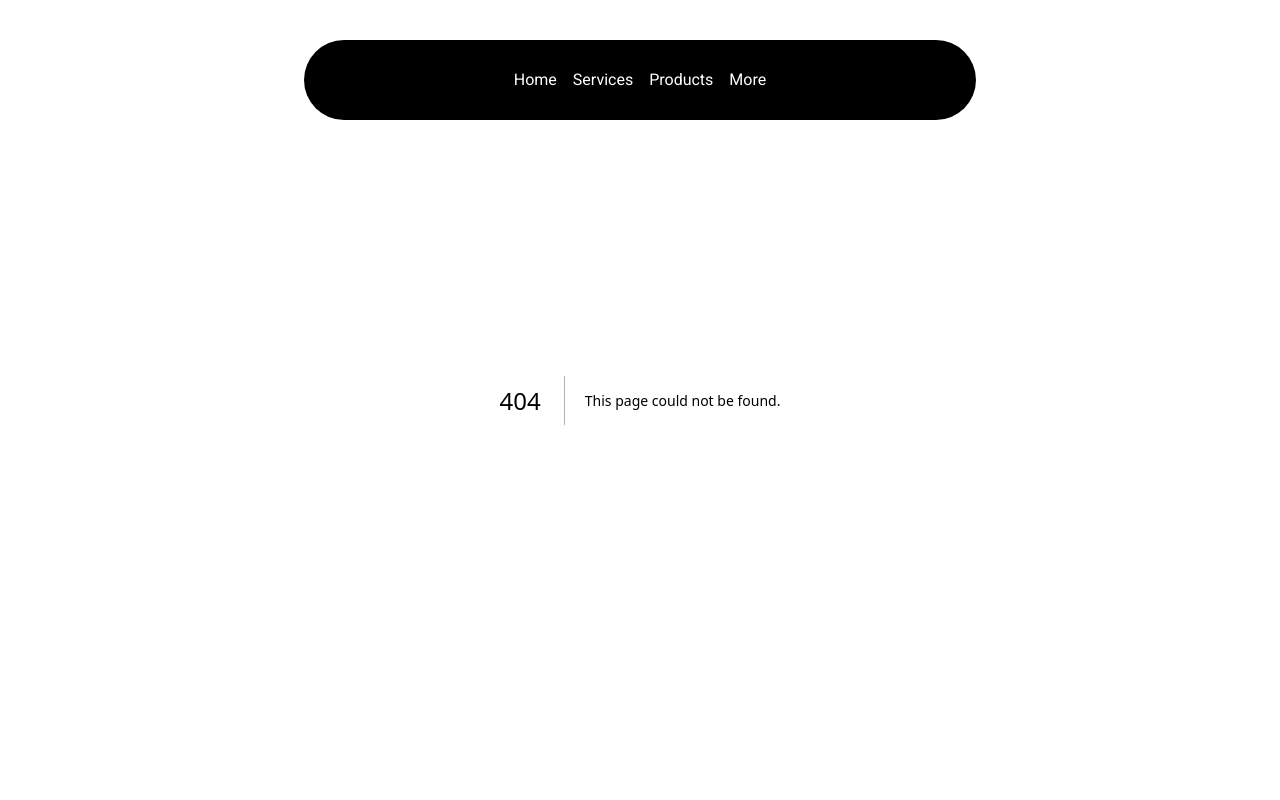
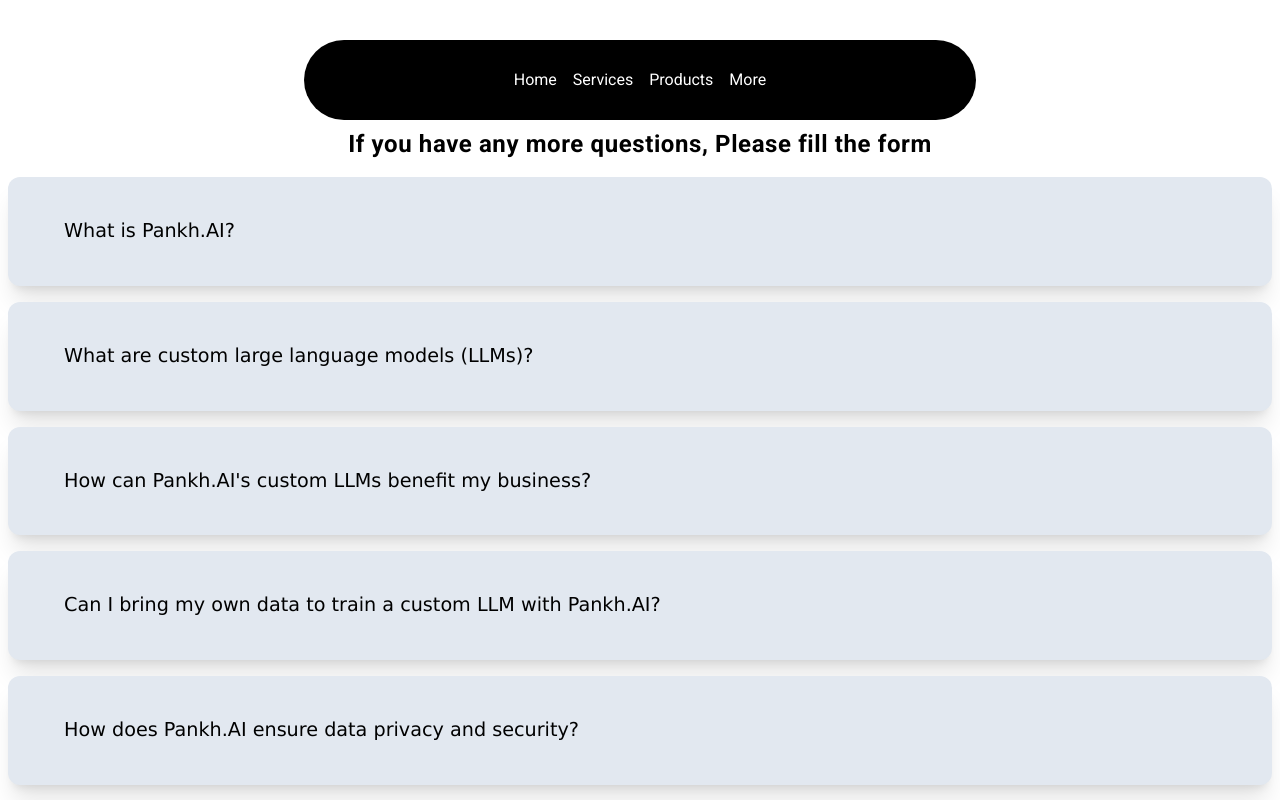
Before and after one commit to SailendraDarbha94/pankh.AI, a Next.js app: page /about/faqs in a window 1280 px wide. Before the commit this address had no page. Shown: the top 800 px of the page. Built offline with nearby package versions, Linux system fonts and the light colour scheme.

Commit message:
faqs done pricing to be done

```diff
--- /dev/null
+++ b/src/app/about/faqs/page.tsx
@@ -0,0 +1,72 @@
+"use client";
+import { TextGenerateEffect } from "@/components/misc/TextGenerateEffect";
+import { faqs } from "../texts";
+import { useState } from "react";
+import "../../globals.css";
+import SimpleForm from "@/components/misc/SimpleForm";
+
+const FaqItem = ({ faq }: { faq: any }) => {
+  const [isOpen, setIsOpen] = useState(false);
+
+  const toggleAccordion = () => {
+    setIsOpen(!isOpen);
+  };
+
+  return (
+    <div className="p-8 m-2 rounded-xl shadow-xl md:px-14 md:my-4 bg-slate-200 text-content">
+      <h2 onClick={toggleAccordion} className="hover:cursor-pointer py-2">
+        {faq.question}
+      </h2>
+      <div
+        style={{
+          maxHeight: isOpen ? "1000px" : "0",
+          overflow: "hidden",
+          transition: "max-height 1s ease",
+        }}
+      >
+        {isOpen && <p>{faq.answer}</p>}
+      </div>
+    </div>
+  );
+};
+
+function FaqPage({ faqs }: { faqs: any[] }) {
+  return (
+    <div>
+      {faqs.map((faq: any) => (
+        <FaqItem key={faq.id} faq={faq} />
+      ))}
+    </div>
+  );
+}
+
+const Page = () => {
+  const introHeader: string =
+    "If you have any more questions, Please fill the form";
+  const [email, setEmail] = useState("");
+  const [question, setQuestion] = useState("");
+
+  const handleSubmit = (event: any) => {
+    event.preventDefault();
+    // Handle form submission, e.g., send data to backend or perform validation
+    console.log("Email:", email);
+    console.log("Question:", question);
+    // Reset form fields after submission
+    setEmail("");
+    setQuestion("");
+  };
+
+  return (
+    <div className="min-h-screen w-full mt-32 mb-20">
+      <div className="w-full px-8 md:px-24 text-center">
+        <TextGenerateEffect words={introHeader} />
+      </div>
+      <FaqPage faqs={faqs} />
+      <hr className="my-10" />
+
+      <div className="p-4 w-full md:w-1/2 mx-auto">form to collect email and question</div>
+    </div>
+  );
+};
+
+export default Page;
--- a/src/app/about/texts.ts
+++ b/src/app/about/texts.ts
@@ -31,3 +31,41 @@
         paragraph: fifthPara
     }
 ]
+
+export const faqs:any[] = [
+    {
+        "id": 1,
+        "question": "What is Pankh.AI?",
+        "answer": "Pankh.AI is an AI platform that offers a range of services, including custom large language models (LLMs), interface design, web development, and more. Our mission is to empower businesses with cutting-edge AI solutions that drive innovation, efficiency, and growth."
+    },
+    {
+        "id": 2,
+        "question": "What are custom large language models (LLMs)?",
+        "answer": "Custom LLMs are AI-driven conversational agents that are trained on proprietary data sets to understand and respond to user queries in a specific domain or industry. At Pankh.AI, we enable businesses to train their own custom LLMs, tailored to their unique needs and requirements."
+    },
+    {
+        "id": 3,
+        "question": "How can Pankh.AI's custom LLMs benefit my business?",
+        "answer": "Pankh.AI's custom LLMs offer several advantages, including personalized customer interactions, enhanced user engagement, and streamlined operations. By leveraging proprietary data sets and advanced machine learning techniques, our LLMs deliver contextually relevant responses that drive customer satisfaction and loyalty."
+    },
+    {
+        "id": 4,
+        "question": "Can I bring my own data to train a custom LLM with Pankh.AI?",
+        "answer": "Yes, absolutely! Pankh.AI empowers businesses to bring their own data and train custom LLMs that reflect their brand voice, industry expertise, and customer preferences. Our platform provides the tools and resources you need to harness the power of AI and create conversational agents that resonate with your audience."
+    },
+    {
+        "id": 5,
+        "question": "How does Pankh.AI ensure data privacy and security?",
+        "answer": "At Pankh.AI, we take data privacy and security seriously. We employ robust encryption protocols, stringent access controls, and strict compliance standards, such as GDPR and CCPA, to safeguard sensitive information. Additionally, we prioritize transparency and accountability in our data handling practices, ensuring that your data remains protected at all times."
+    },
+    {
+        "id": 6,
+        "question": "What other services does Pankh.AI offer besides custom LLMs?",
+        "answer": "In addition to custom LLMs, Pankh.AI offers a range of services, including interface design, web development, and more. Whether you need assistance with creating a seamless user experience or building a dynamic website, our team of experts is here to help you achieve your goals."
+    },
+    {
+        "id": 7,
+        "question": "How can I get started with Pankh.AI's services?",
+        "answer": "Getting started with Pankh.AI is easy! Simply reach out to our team to discuss your project requirements and goals. From there, we'll work with you to develop a customized solution that meets your needs and exceeds your expectations. Let's embark on this AI-driven journey together!"
+    }
+]
--- a/src/app/globals.css
+++ b/src/app/globals.css
@@ -84,3 +84,9 @@
 .no-visible-scrollbar::-webkit-scrollbar {
   display: none;
 }
+
+.text-content {
+  font-family: Verdana, Geneva, Tahoma, sans-serif;
+  font-size: larger;
+  font-weight: 500;
+}
--- /dev/null
+++ b/src/app/services/products/page.tsx
@@ -0,0 +1,12 @@
+import { dummyContent, webDevContent } from "../Constants";
+import { TracingBeamWithProps } from "../TracingBeamWithProps";
+
+const Page = () => {
+  return (
+    <div className="flex flex-col w-full mt-32">
+      <TracingBeamWithProps props={webDevContent} />
+    </div>
+  );
+};
+
+export default Page;
--- a/src/components/Navbar.tsx
+++ b/src/components/Navbar.tsx
@@ -47,8 +47,8 @@
         <MenuItem setActive={setActive} active={active} item="More">
           <div className="flex flex-col space-y-4 text-sm">
             <HoveredLink href="/about">About Us</HoveredLink>
-            <HoveredLink href="/individual">FAQs</HoveredLink>
-            <HoveredLink href="/team">Pricing</HoveredLink>
+            <HoveredLink href="/about/faqs">FAQs</HoveredLink>
+            <HoveredLink href="/pricing">Pricing</HoveredLink>
             {/* <HoveredLink href="/enterprise">Enterprise</HoveredLink> */}
           </div>
         </MenuItem>
--- /dev/null
+++ b/src/components/misc/SimpleForm.tsx
@@ -0,0 +1,48 @@
+import { useState } from "react";
+
+const SimpleForm = () => {
+  const [email, setEmail] = useState("");
+  const [question, setQuestion] = useState("");
+
+  const handleSubmit = (event: any) => {
+    event.preventDefault();
+    // Handle form submission, e.g., send data to backend or perform validation
+    console.log("Email:", email);
+    console.log("Question:", question);
+    // Reset form fields after submission
+    setEmail("");
+    setQuestion("");
+  };
+
+  return (
+    <form onSubmit={handleSubmit} className="flex flex-col space-y-4">
+      <label htmlFor="email">Email:</label>
+      <input
+        type="email"
+        id="email"
+        value={email}
+        onChange={(e) => setEmail(e.target.value)}
+        required
+        className="border border-gray-400 p-2 rounded-md"
+      />
+
+      <label htmlFor="question">Question:</label>
+      <textarea
+        id="question"
+        value={question}
+        onChange={(e) => setQuestion(e.target.value)}
+        required
+        className="border border-gray-400 p-2 rounded-md"
+      ></textarea>
+
+      <button
+        type="submit"
+        className="bg-blue-500 text-white px-4 py-2 rounded-md hover:bg-blue-600"
+      >
+        Submit
+      </button>
+    </form>
+  );
+};
+
+export default SimpleForm;
```
